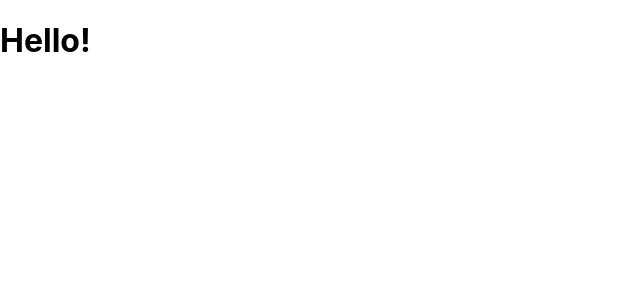
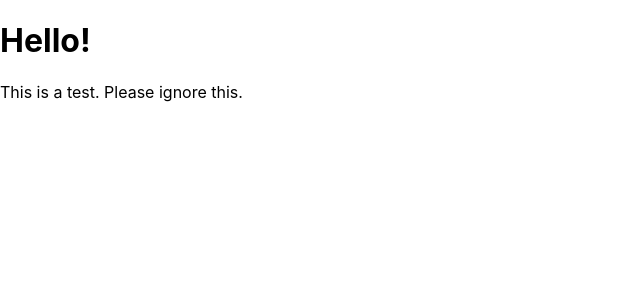
Before and after one commit to SharonAdm/onlinePaymentPage, a React (Create React App) app: page / in a window 1280 px wide. Shown: the top 300 px of the page, without its empty margins (0-640 px from the left). Built offline with nearby package versions, Linux system fonts and the light colour scheme.

Commit message:
Added the new component to the App.

```diff
--- a/src/App.js
+++ b/src/App.js
@@ -1,10 +1,12 @@
 import React, { Component } from "react";
+import Card from "./Components/Card";
 
 class App extends Component {
   render() {
     return (
       <div className="App">
         <h1>Hello!</h1>
+        <Card />
       </div>
     );
   }
```
